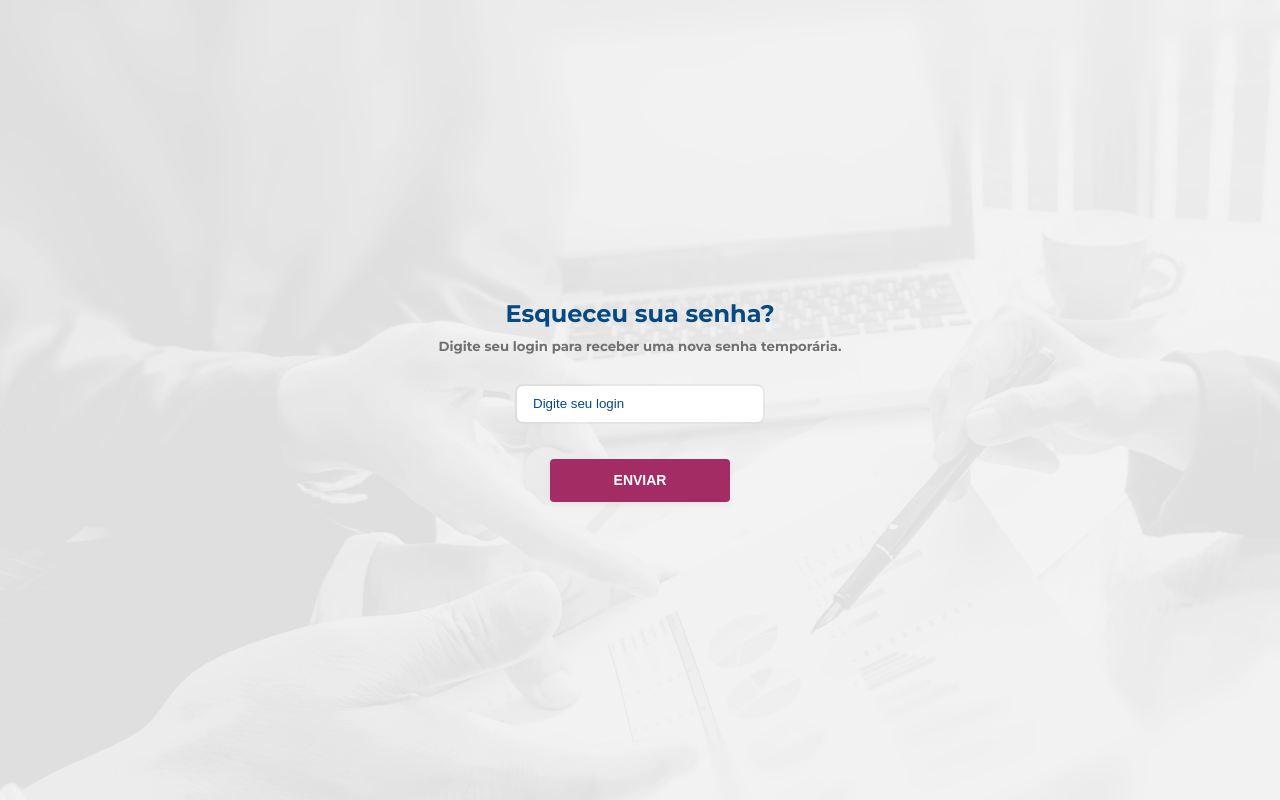
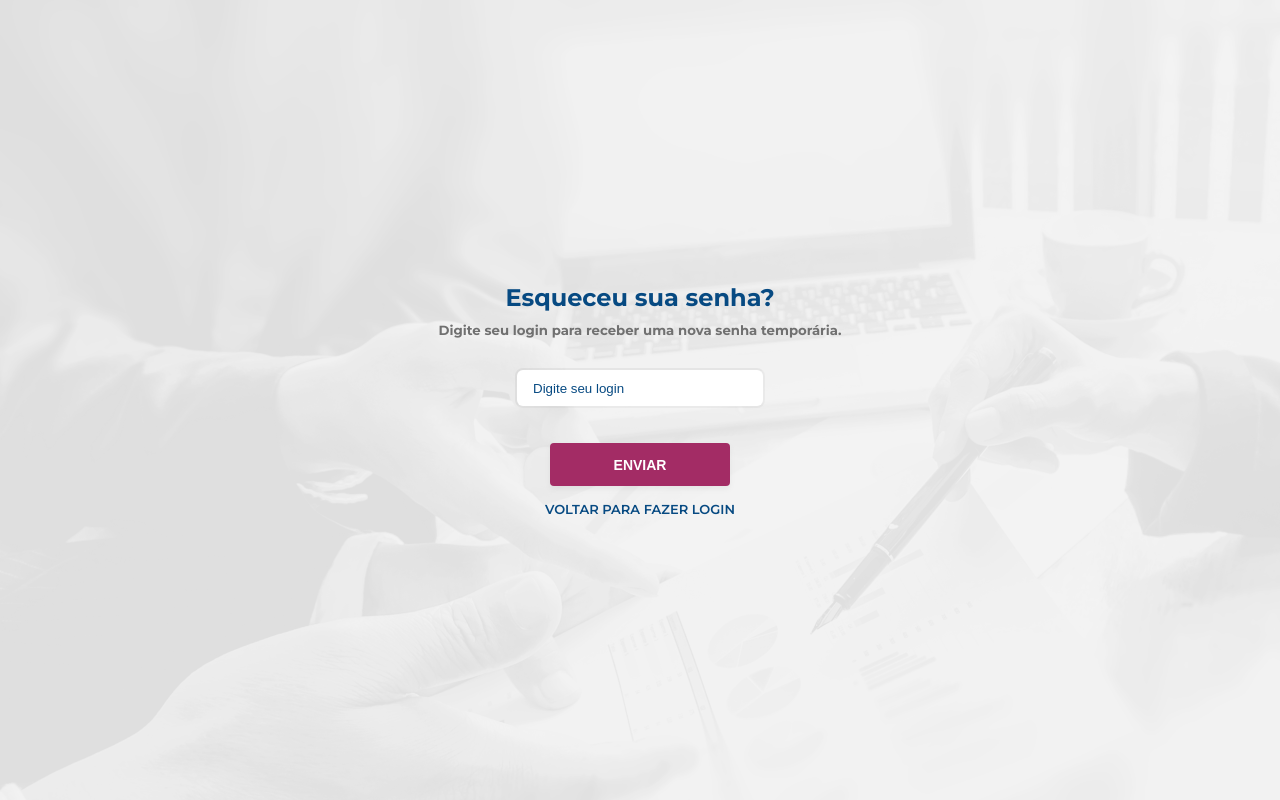
Before and after one commit to felipeLima29/salesBuddyWeb, a React app in the folder frontend/: page /forgotPassword in a window 1280 px wide. Built offline with nearby package versions, Linux system fonts and the light colour scheme; the HTML template or start-up script is replaced by a standard one.

Commit message:
feat: Adicionando validações e exibindo dados formatados.

```diff
--- a/frontend/src/components/paymentReceiptModal.jsx
+++ b/frontend/src/components/paymentReceiptModal.jsx
@@ -1,6 +1,7 @@
 import { useEffect, useMemo, useRef } from "react";
 import ReactDOM from 'react-dom';
 import html2canvas from "html2canvas";
+import { formatCpf } from "../utils/formatters";
 
 function PaymentReceiptModal({ isOpen, handleClose, data }) {
 
@@ -105,7 +106,7 @@ function PaymentReceiptModal({ isOpen, handleClose, data }) {
                         </div>
                         <div className="receiptModalItemsFields">
                             <label className="labelReceiptModal" htmlFor="CPF">CPF</label> <br />
-                            <span className="spanReceiptModal">{data.cpf}</span>
+                            <span className="spanReceiptModal">{formatCpf(data.cpf)}</span>
                         </div>
                     </div>
                     <label className="labelReceiptModal" htmlFor="EMAIL">E-mail</label> <br />
@@ -115,17 +116,17 @@ function PaymentReceiptModal({ isOpen, handleClose, data }) {
                 <div className="receiptModalDescription">
                     <div className="receiptModalItems">
                         <label className="labelReceiptModal" htmlFor="ITM">Itm</label>
-                        <div style={{ display: 'flex', flexDirection: 'column' }}>
+                        <div style={{ display: 'flex', flexDirection: 'column', gap:'10px' }}>
                             {itemsList.map((_, index) => (
                                 <span key={index} className="spanReceiptModal">
-                                    {index + 1}
+                                    {"0" + (index + 1) }
                                 </span>
                             ))}
                         </div>
                     </div>
                     <div className="receiptModalItems">
                         <label className="labelReceiptModal" htmlFor="DESCRICAO">Descrição</label>
-                        <div style={{ display: 'flex', flexDirection: 'column' }}>
+                        <div style={{ display: 'flex', flexDirection: 'column', gap:'10px' }}>
                             {itemsList.map((name, index) => (
                                 <span key={index} className="spanReceiptModal">{name}</span>
                             ))}
--- a/frontend/src/index.css
+++ b/frontend/src/index.css
@@ -584,3 +584,10 @@ hr {
     font-size: 14px;
     display: flex;
 }
+
+.backLogin {
+    font-size: 13px;
+    font-weight: 600;
+    font-family: 'Montserrat', sans-serif;
+    color: #074A82;
+}
--- a/frontend/src/pages/forgotPassword.jsx
+++ b/frontend/src/pages/forgotPassword.jsx
@@ -4,7 +4,7 @@ import InputUser from "../components/inputs/inputUser";
 import { isNull } from "../utils/verifyIsNull";
 import { toast } from "react-toastify";
 import axios from "axios";
-import { useNavigate } from "react-router-dom";
+import { Link, useNavigate } from "react-router-dom";
 
 function ForgotPassword() {
 
@@ -41,6 +41,8 @@ function ForgotPassword() {
                 <div className="divInteractForgot">
                     <InputUser placeholder="Digite seu login" onChange={(e) => setUsuario(e.target.value)} />
                     <ButtonLogin handleLogin={handleChangePassword} text="ENVIAR"/>
+
+                    <Link to='/' className="backLogin">VOLTAR PARA FAZER LOGIN</Link>
                 </div>
             </div>
 
```
Also changed, not shown: 1 other file (tests, documents, lock files or other folders).
